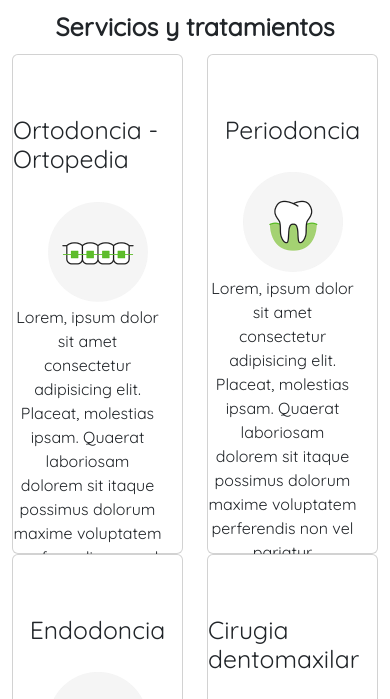
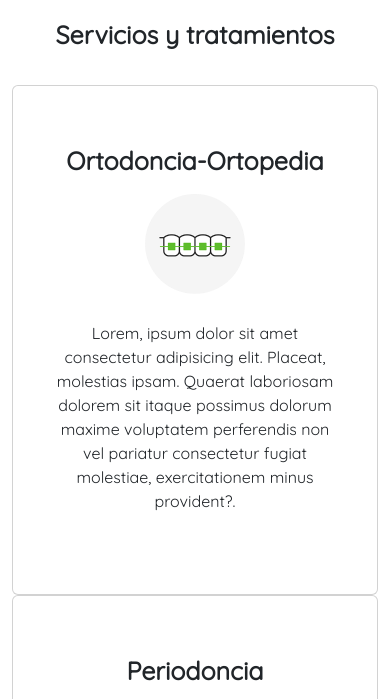
Before and after one commit to antonelladeff/desarrollo, a plain HTML site: page paginas/tratamientos.html in a window 390 px wide. Shown: the part 126-825 px from the top of the page. Drawn offline with Linux system fonts and the light colour scheme.

Commit message:
paginas terminadas responsive

```diff
--- a/css/estilos.css
+++ b/css/estilos.css
@@ -303,7 +303,6 @@ width: 100%;
     margin-bottom: 2%;
     margin-right: 20px;
     margin-left: 20px;
-    text-align: justify;
     display: flex;
     flex-direction: column;
     align-items: center;
@@ -327,9 +326,10 @@ height: 300px ;
 .title {
   font-weight: bold;
         margin-top: 1%;
-        margin-bottom: 3%;
+        margin-bottom: 4%;
         text-align: center;
         font-size: 35px;
+
 
       }
         /* Estilos generales */
@@ -337,74 +337,102 @@ height: 300px ;
 /* Estilos para dispositivos móviles con pantalla de 320px a 500px */
 @media screen and (max-width: 500px) {
 .somos {
- margin-left: 20px;
-text-align: justify;
+  margin-top: 12%;
+align-items: center;
 
 }
 
 .title {
   font-weight: bold;
-        margin-top: 4%;
-        margin-bottom: 3%;
+        margin-top: 6%;
+        margin-bottom: 9%;
         text-align: center;
         font-size: 25px;
 }
 
 .t{
 font-weight: bold;
-        margin-top: 4%;
-        margin-bottom: 3%;
+        margin-top: 6%;
+        margin-bottom: 9%;
         text-align: center;
         font-size: 20px;
 
       }
+
+
       }
 
 
+/* .cards {
+    display:flex;
+    flex-direction:column; /*para que quede en columna */
+/*     width:100%;
+   margin-bottom: 30px;
+}
+.cards .card div {
+    display:flex; */  /*para que lo que está dentro del div, dentro de card, dentro de cards, se ponga en fila */ */
+
     .card {
-height: 500px;
+       height: 400px;
       display:flex;
       flex-direction:column;
       align-items:center;
 
       }
       .card div {
-    height: 500px;
+          height: 400px;
         display:flex;
           flex-direction:column;
           align-items:center;
+
         }
+
 
       .ortopedi {
       margin-top: 60px;
-padding-bottom: 20px;
+      padding-bottom: 10px;
+     text-align: center;
+     font-size: 25px;
+    font-weight: bold;
     }
       .peri {
       margin-top: 60px;
-padding-bottom: 20px;
-
+      padding-bottom: 10px;
+      text-align: center;
+      font-size: 25px;
+      font-weight: bold;
     }
 
       .endo {
       margin-top: 60px;
-padding-bottom: 20px;
-
-
+      padding-bottom: 10px;
+      text-align: center;
+      font-size: 25px;
+     font-weight: bold;
       }
       .dento{
       margin-top: 60px;
-padding-bottom: 20px;
-
-}
-.tx {
-width: 300px ;
-height: auto ;
-padding-left: 20px;
+      padding-bottom: 10px;
+      text-align: center;
+      font-size: 25px;
+      font-weight: bold;
 
     }
 
 
+      .tex {
+    width: 300px;
+    height: auto;
+    padding-left: 20px;
+      text-align: center;
+     padding-top: 20px;
+     }
 
+
+ .ubpadre {
+  display: grid;
+  grid-column-start: 20px;
+  }
 
 /*estilo footer */
 
```
Also changed, not shown: paginas/nosotros.html (+1 -2 lines), paginas/tratamientos.html (+2 -2 lines). Lines whose indentation alone changed are shown as unchanged.
